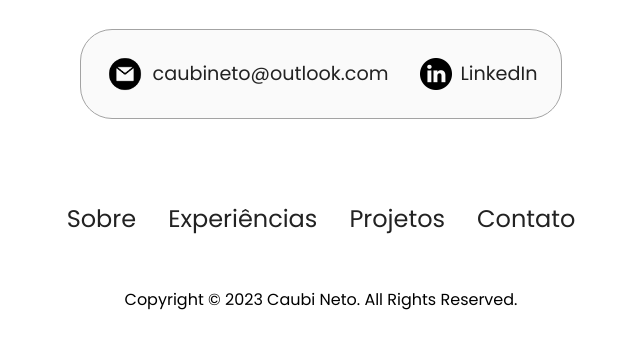
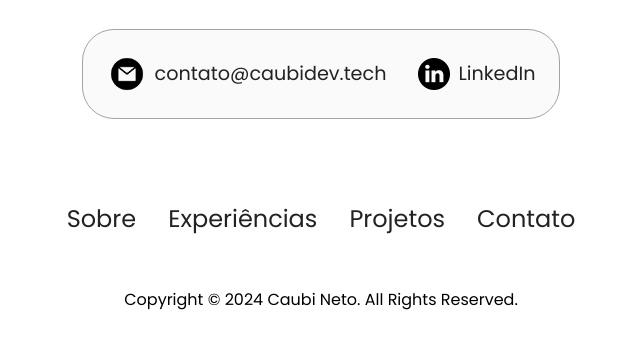
Before and after one commit to caubineto/caubidev, a plain HTML site: page index.html in a window 1280 px wide. Shown: the part 4194-4543 px from the top of the page, 319-959 px from the left. Drawn offline with nearby package versions, Linux system fonts and the light colour scheme.

Commit message:
:recycle: refactor: Reafatorando o código

```diff
--- a/index.html
+++ b/index.html
@@ -4,6 +4,7 @@
     <meta charset="UTF-8">
     <meta name="viewport" content="width=device-width, initial-scale=1.0">
     <title>caubi.dev</title>
+    <link rel="icon" href="./img/logo-cb-removebg-preview.png" type="image/x-icon">
     <link rel="stylesheet" href="style.css">
     <link rel="stylesheet" href="mediaqueries.css" />
 </head>
@@ -133,6 +134,7 @@
                         </div>
                     </div>
                 </section> -->
+
                 <section id="experience">
                     <p class="section__text__p1">Explore minhas</p>
                     <h1 class="title">Experiências</h1>
@@ -286,7 +288,7 @@
                           </div>
                           <h2 class="experience-sub-title project-title">Tom Jazz School</h2>
                           <div class="btn-container">
-                            <a class="btn btn-color-2 project-btn" href="" target="_blank">
+                            <a class="btn btn-color-2 project-btn" href="https://github.com/caubineto/Site-tom-jazz-school" target="_blank">
                               Github
                           </a>
 
@@ -316,6 +318,7 @@
                       </div>
                     </div>
                   </section>
+
                   <section id="contact">
                     <p class="section__text__p1"></p>
                     <h1 class="title">Contato</h1>
@@ -326,7 +329,7 @@
                           alt="Email icon"
                           class="icon contact-icon email-icon"
                         />
-                        <p><a href="mailto:caubineto@Outlook.com">caubineto@outlook.com</a></p>
+                        <p><a href="mailto:contato@caubidev.tech">contato@caubidev.tech</a></p>
                       </div>
                       <div class="contact-info-container">
                         <img
@@ -338,6 +341,7 @@
                       </div>
                     </div>
                   </section>
+
                   <footer>
                     <nav>
                       <div class="nav-links-container">
@@ -349,7 +353,7 @@
                         </ul>
                       </div>
                     </nav>
-                    <p>Copyright &#169; 2023 Caubi Neto. All Rights Reserved.</p>
+                    <p>Copyright &#169; 2024 Caubi Neto. All Rights Reserved.</p>
                   </footer>
 
                   <script src="https://cdnjs.cloudflare.com/ajax/libs/mixitup/3.3.1/mixitup.min.js"></script>
```
Also changed, not shown: img/logo-cb-removebg-preview.png (added).
